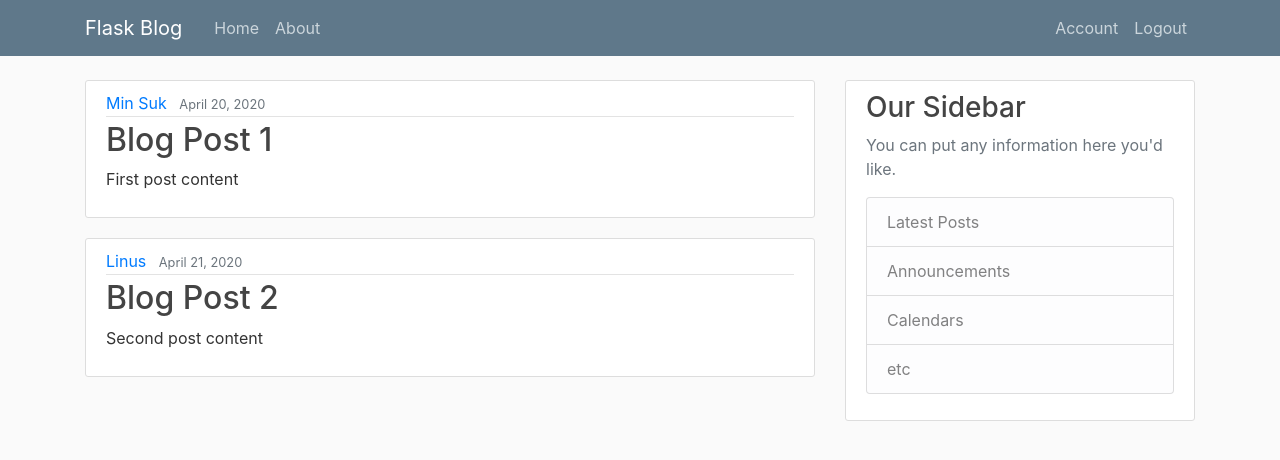
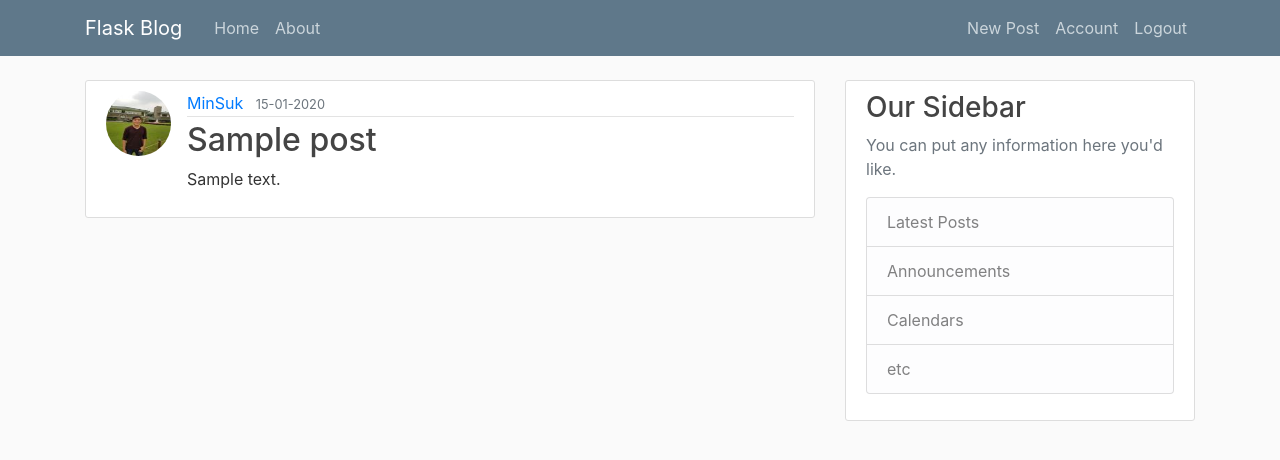
Before and after one commit to chlalstjr/flask-blog, a Flask app: page /home in a window 1280 px wide. Shown: the top 460 px of the page. Run offline with Flask 2, Linux system fonts and the light colour scheme; a user stored in the database is signed in; tables that the repository leaves empty hold one stand-in row (values such as "Sample post"); some libraries are stand-ins or nearby versions.

Commit message:
#8 Create, Update and Delete Posts

```diff
--- a/flaskblog/routes.py
+++ b/flaskblog/routes.py
@@ -1,36 +1,23 @@
 import os
 import secrets
 from PIL import Image
-from flask import render_template, url_for, flash, redirect, request
+from flask import render_template, url_for, flash, redirect, request, abort
 from flaskblog import app, db, bcrypt
-from flaskblog.forms import RegisterationForm, LoginForm, UpdateAccountForm
+from flaskblog.forms import RegisterationForm, LoginForm, UpdateAccountForm, PostForm
 from flaskblog.models import User, Post
 from flask_login import login_user, current_user, logout_user, login_required
 
 
-posts = [
-    {
-        'author': 'Min Suk',
-        'title': 'Blog Post 1',
-        'content': 'First post content',
-        'date_posted': 'April 20, 2020'
-    },
-    {
-        'author': 'Linus',
-        'title': 'Blog Post 2',
-        'content': 'Second post content',
-        'date_posted': 'April 21, 2020'
-    }
-]
-
 @app.route("/")
 @app.route("/home")
 def home():
-    return render_template('home.html', posts = posts)
+    posts=Post.query.all()
+    return render_template('home.html', posts=posts)
 
 @app.route("/about")
 def about():
     return render_template('about.html', title='About')
+
 
 @app.route("/register", methods=['GET', 'POST'])
 def register():
@@ -46,6 +33,7 @@ def register():
         return redirect(url_for('login'))
     return render_template('register.html', title='Register', form=form)
 
+
 @app.route("/login", methods=['GET', 'POST'])
 def login():
     if current_user.is_authenticated:
@@ -60,6 +48,7 @@ def login():
         else:
             flash('Login Unsuccessful. Please check email and password', 'danger')
     return render_template('login.html', title='Login', form=form)
+
 
 @app.route("/logout")
 def logout():
@@ -97,3 +86,51 @@ def account():
     image_file = url_for('static', filename='profile_pics/' + current_user.image_file)
     return render_template('account.html', title='Account',
                             image_file=image_file, form=form)
+
+@app.route("/post/new", methods=['GET', 'POST'])
+@login_required
+def new_post():
+    form = PostForm()
+    if form.validate_on_submit():
+        post = Post(title=form.title.data, content=form.content.data, author=current_user)
+        db.session.add(post)
+        db.session.commit()
+        flash('Your post has been created!', 'success')
+        return redirect(url_for('home'))
+    return render_template('create_post.html', title='New Post',
+                            form=form, legend='New Post')
+
+@app.route("/post/<int:post_id>")
+def post(post_id):
+    post = Post.query.get_or_404(post_id)
+    return render_template('post.html', title=post.title, post=post)
+
+@app.route("/post/<int:post_id>/update", methods=['GET', 'POST'])
+@login_required
+def update_post(post_id):
+    post = Post.query.get_or_404(post_id)
+    if post.author != current_user:
+        abort(403)
+    form = PostForm()
+    if form.validate_on_submit():
+        post.title = form.title.data
+        post.content = form.content.data
+        db.session.commit()
+        flash('Your post had been updated!', 'success')
+        return redirect(url_for('post'), post_id=post.id)
+    elif request.method == 'GET':
+        form.title.data = post.title
+        form.content.data = post.content
+    return render_template('create_post.html', title='Update Post',
+                            form=form, legend='Update Post')
+
+@app.route("/post/<int:post_id>/delete", methods=['POST'])
+@login_required
+def delete_post(post_id):
+    post = Post.query.get_or_404(post_id)
+    if post.author != current_user:
+        abort(403)
+    db.session.delete(post)
+    db.session.commit()
+    flash('Your post had been deleted!', 'success')
+    return redirect(url_for('home'))
--- a/flaskblog/templates/home.html
+++ b/flaskblog/templates/home.html
@@ -2,12 +2,13 @@
 {% block content %}
     {% for post in posts %}
         <article class="media content-section">
+          <img class="rounded-circle article-img" src="{{ url_for('static', filename='profile_pics/' + post.author.image_file) }}">
           <div class="media-body">
             <div class="article-metadata">
-              <a class="mr-2" href="#">{{ post.author }}</a>
-              <small class="text-muted">{{ post.date_posted }}</small>
+              <a class="mr-2" href="#">{{ post.author.username }}</a>
+              <small class="text-muted">{{ post.date_posted.strftime('%d-%m-%Y') }}</small>
             </div>
-            <h2><a class="article-title" href="#">{{ post.title }}</a></h2>
+            <h2><a class="article-title" href="{{ url_for('post', post_id=post.id) }}">{{ post.title }}</a></h2>
             <p class="article-content">{{ post.content }}</p>
           </div>
         </article>
--- a/flaskblog/templates/layout.html
+++ b/flaskblog/templates/layout.html
@@ -32,6 +32,7 @@
             <!-- Navbar Right Side -->
             <div class="navbar-nav">
               {% if current_user.is_authenticated %}
+                <a class="nav-item nav-link" href="{{ url_for('new_post') }}">New Post</a>
                 <a class="nav-item nav-link" href="{{ url_for('account') }}">Account</a>
                 <a class="nav-item nav-link" href="{{ url_for('logout') }}">Logout</a>
               {% else %}
```
Also changed, not shown: flaskblog/forms.py (+9 -1 lines), flaskblog/site.db, site.db (deleted).
